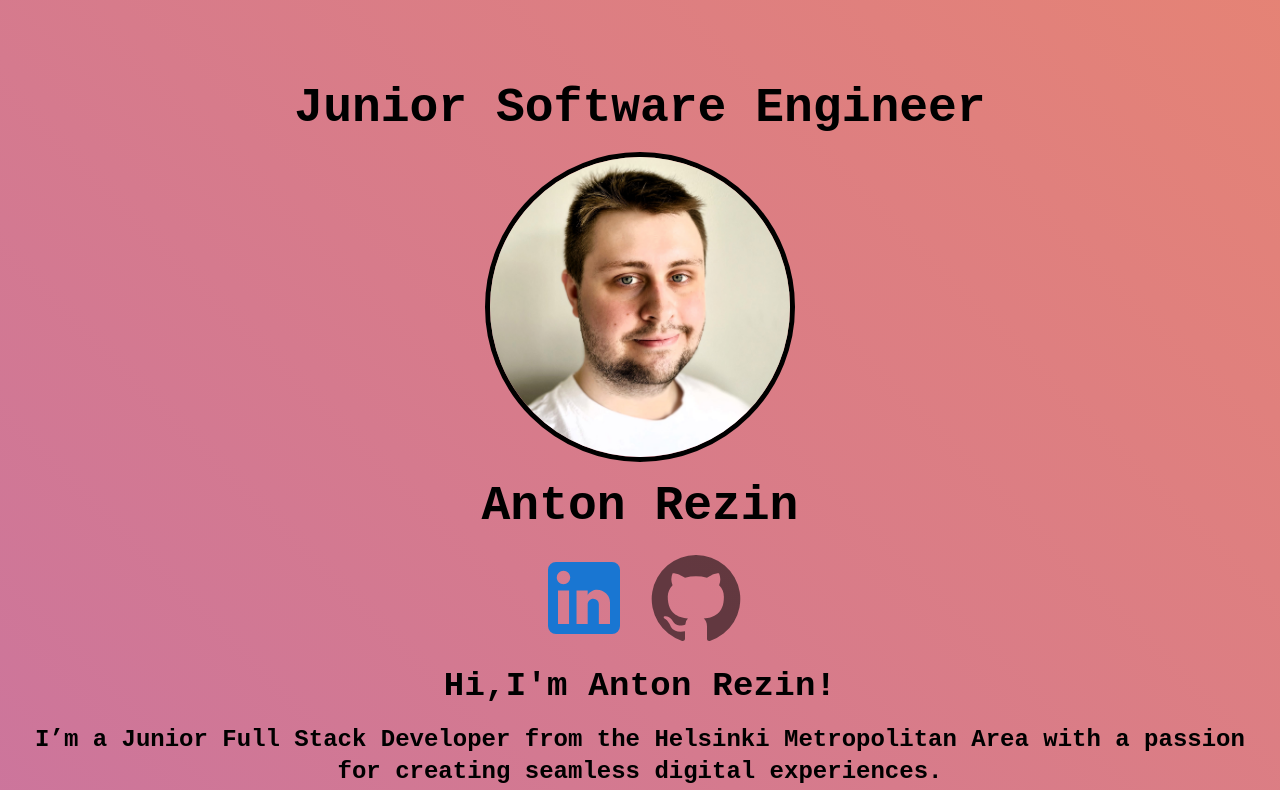
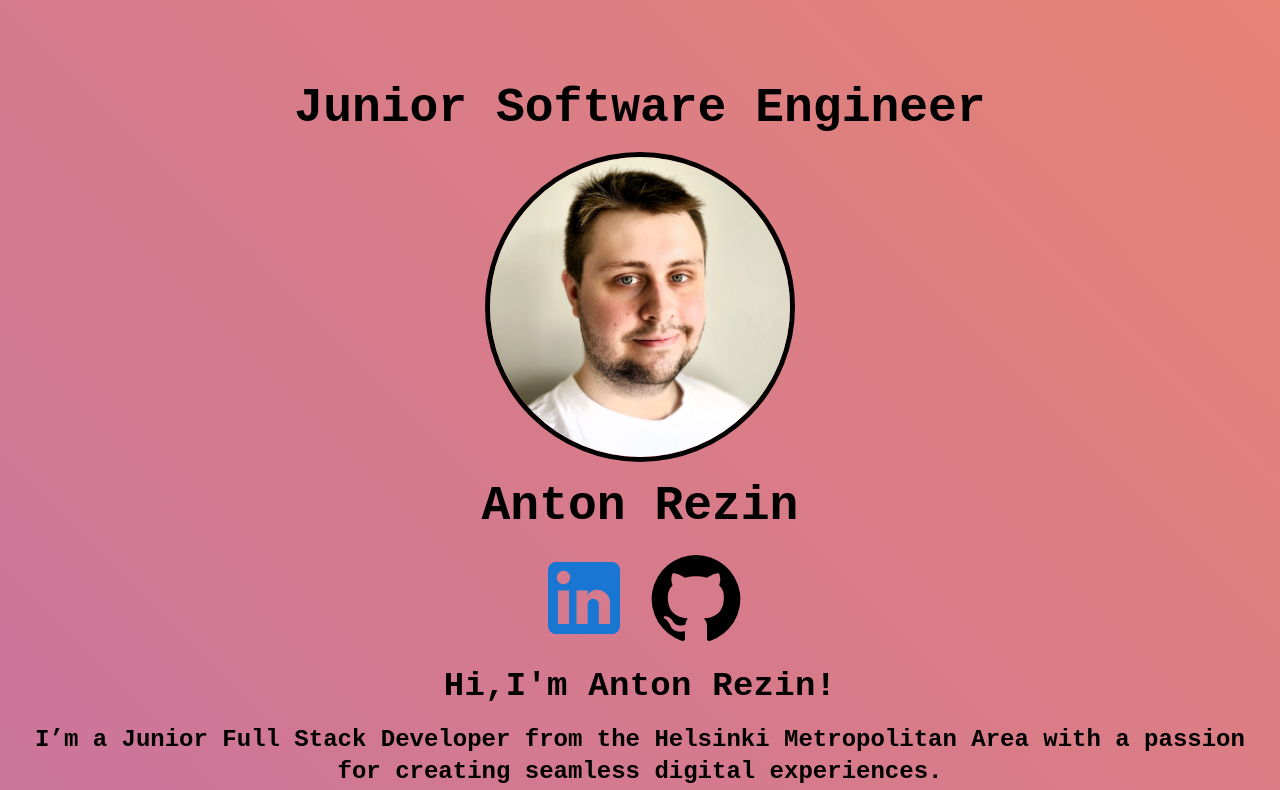
Before and after one commit to antonrezin/PortfolioContactWebsite, a React (Vite) app: page / in a window 1280 px wide. Shown: the top 790 px of the page. Built offline with nearby package versions, Linux system fonts and the light colour scheme.

Commit message:
Improved and rebuild MUI and CSS styles from scratch.

```diff
--- a/src/components/Home.jsx
+++ b/src/components/Home.jsx
@@ -50,7 +50,7 @@ function Home() {
         </a>
 
         <a href="https://github.com/antonrezin" target="_blank">
-          <GitHubIcon sx={{ fontSize: "6rem", color: "action.active" }} />
+          <GitHubIcon sx={{ fontSize: "6rem", color: "black" }} />
         </a>
       </Stack>
 
```
